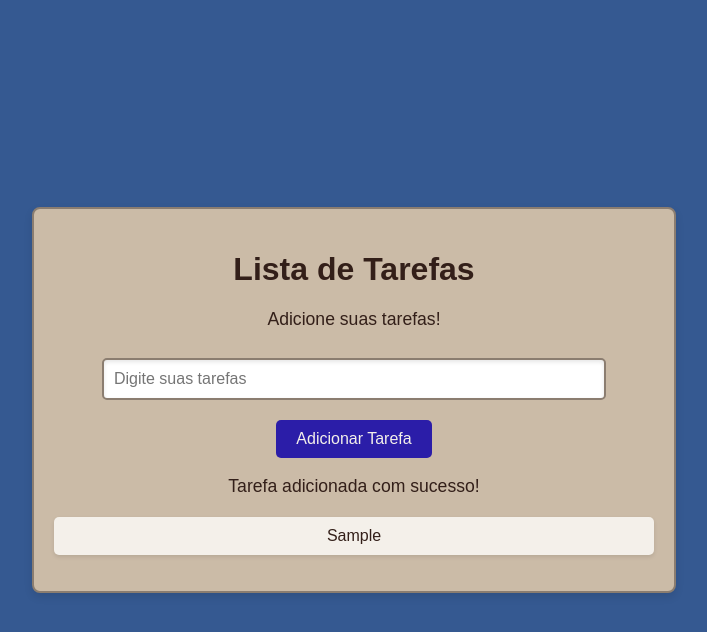
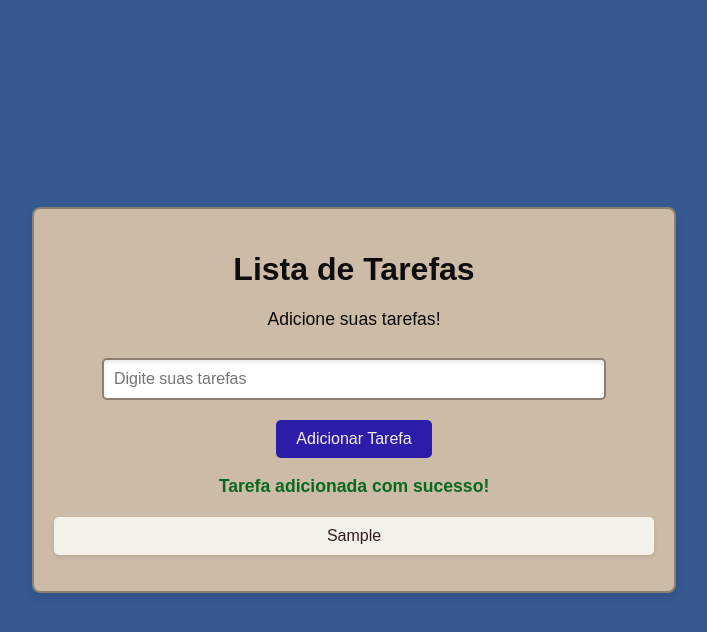
Before and after one commit to gabespinola/To-do-list, a plain HTML site: page to do list/index.html in a window 1280 px wide. Both pictures are taken after typing "Sample" into the empty fields and a click on the button "Adicionar Tarefa". Shown: the whole page, without its empty margins (286-993 px from the left). Drawn offline with Linux system fonts and the light colour scheme.

Commit message:
aprimorando a to do list

```diff
--- a/to do list/script.js
+++ b/to do list/script.js
@@ -1,16 +1,35 @@
 function adicionarTarefa() {
-      let mensagem = "Tarefa adicionada com sucesso!";
 
+      //recebe valor do input do usuario
+      const inputtarefa  = document.getElementById ("inputtarefa")
+      let tarefa= inputtarefa.value.trim()
+      const mensagem = document.getElementById("mensagem")
 
+      // se o valor do input estiver vazio então mostre essa mensagem
+      if(tarefa == ""){
+            let mensagemerro ="ERRO! Digite uma tarefa para adiciona-la a sua lista"
+            mensagem.textContent = mensagemerro;
 
-      let inputtarefa  = document.getElementById ("inputtarefa")
-      let tarefa= inputtarefa.value
-       document.getElementById("mensagem").textContent = mensagem;
+            mensagem.className="erro";
 
-       let listatarefas= document.getElementById("listatarefas")
+      }else {
+
+      //mensagem de tarefa adicionada com sucesso
+       let mensagemsucesso = "Tarefa adicionada com sucesso!";
+      mensagem.textContent = mensagemsucesso;
+
+      //Criando um novo item
+       const listatarefas= document.getElementById("listatarefas")
        let novatarefa = document.createElement("li")
       novatarefa.textContent= tarefa
        listatarefas.appendChild(novatarefa)
 
+       mensagem.className=" sucesso"
+      }
+
+      // limpa o input do usuario
        inputtarefa.value= ""
+
+
+
     }
--- a/to do list/style.css
+++ b/to do list/style.css
@@ -18,10 +18,10 @@ body {
     border: 2px solid #8B7D70;
 }
 h1 {
-    color: #331F19;
+    color: #0e0c0c;
 }
 p {
-    color: #331F19;
+    color: #0a0808;
     font-size: 1.1em;
 }
 button {
@@ -36,7 +36,7 @@ button {
     margin-top: 10px;
 }
 button:hover {
-    background-color: #A34743;
+    background-color: #6b60cf;
 }
 ul {
     list-style: none;
@@ -69,3 +69,12 @@ input[type="text"] {
 input[type="text"]:focus {
     border-color: #60041A;
     box-shadow: inset 0 2px 4px rgba(96, 4, 26, 0.3);}
+.erro {
+    color: #b4150c;
+    font-weight: bold;
+}
+
+.sucesso {
+    color: #08691f;
+    font-weight: bold;
+}
```
